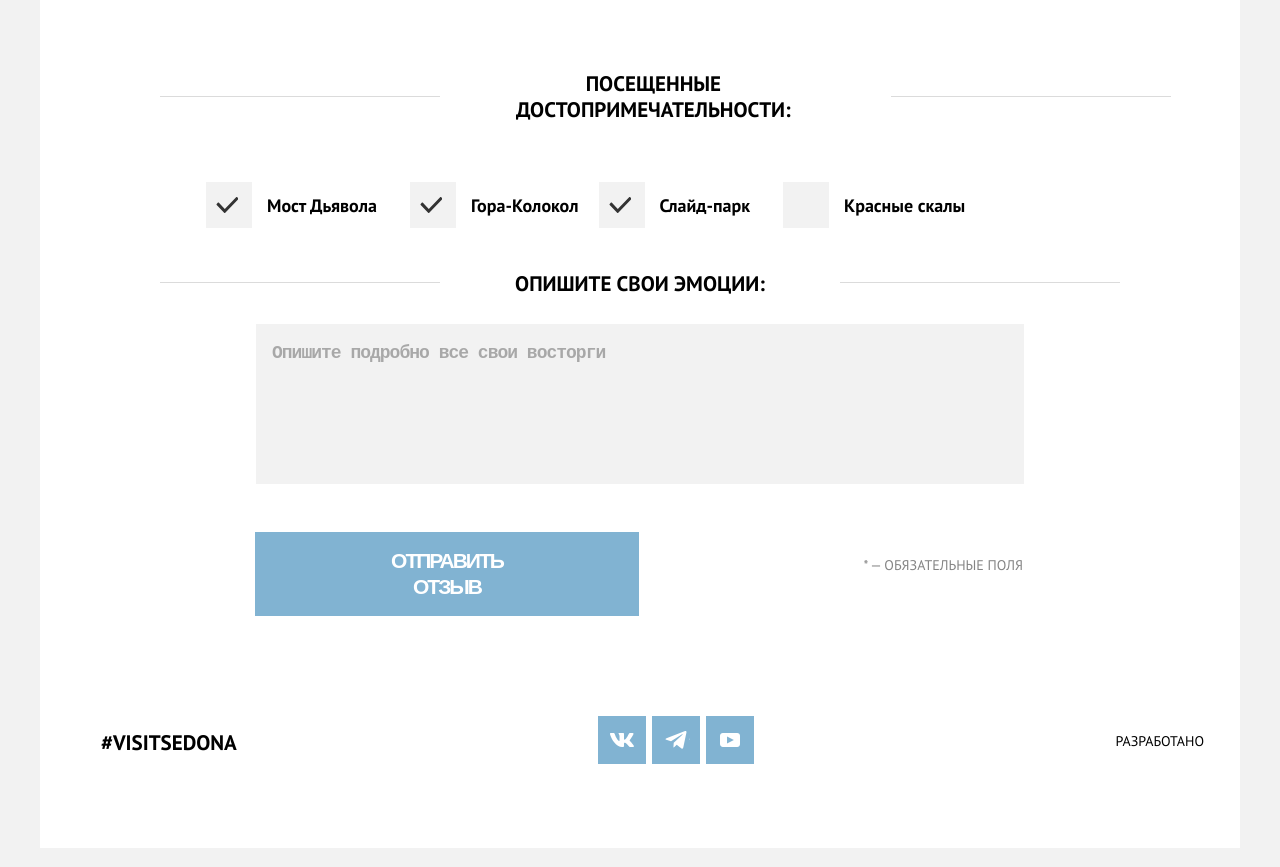
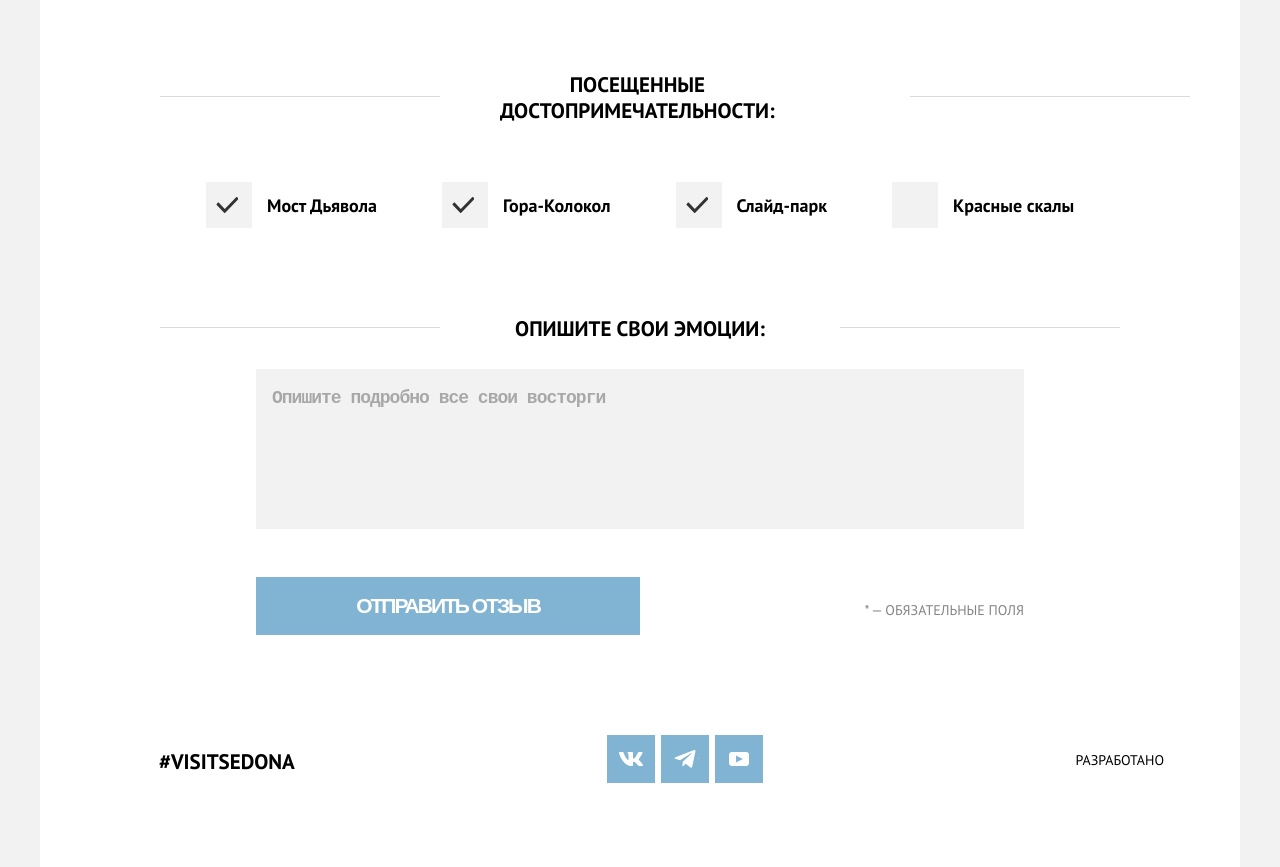
Before and after one commit to htmlacademy-adaptive/1922713-sedona-27, a website: page source/form.html in a window 1280 px wide. Shown: the part 1153-2020 px from the top of the page. Drawn offline with nearby package versions, Linux system fonts and the light colour scheme; files that its build step writes are made by us from their sources.

Commit message:
Done PP form desktop

```diff
--- a/source/sass/blocks/feedback-form.scss
+++ b/source/sass/blocks/feedback-form.scss
@@ -291,8 +291,20 @@
 
   @media (min-width: $desktop-width) {
     display: flex;
+    flex-wrap: wrap;
+    width: 960px;
     margin: 0 auto;
-    padding: 39px 50px 0 26px;
+    padding: 39px 45px 45px 45px;
+  }
+}
+
+.feedback-form__title--attractions {
+  @media (min-width: $tablet-width) {
+    padding: 10px 117px 0 117px;
+  }
+
+  @media (min-width: $desktop-width) {
+    padding: 11px 370px 30px 295px;
   }
 }
 
@@ -300,14 +312,31 @@
   @include fontsizes(18px, 26px, 700, $black);
   position: relative;
   display: block;
-  padding-bottom: 36px;
+  margin-bottom: 36px;
   padding-left: 81px;
+
+  @media (min-width: $desktop-width) {
+    padding: 0 64px 0 62px;
+    box-sizing: border-box;
+  }
 }
 
+.feedback-form__label--attractions:nth-of-type(4n) {
+  padding-right: 60px;
+}
+
+
 .feedback-form__label--attractions:nth-of-type(2n) {
-  @media (min-width: $tablet-width) {
+  @media (min-width: $tablet-width) and (max-width: 1199px) {
     grid-column: 3/4;
     padding: 0 0 0 94px;
+  }
+}
+
+.feedback-form__label--attractions:nth-of-type(2n+1) {
+  @media (min-width: $tablet-width) and (max-width: 1199px) {
+    grid-column: 2/3;
+    padding: 0 0 0 62px;
   }
 }
 
@@ -383,16 +412,6 @@
     &::after {
       top: -58px;
     }
-  }
-}
-
-.feedback-form__title--attractions {
-  @media (min-width: $tablet-width) {
-    padding: 10px 117px 0 117px;
-  }
-
-  @media (min-width: $desktop-width) {
-    padding: 10px 330px 31px 330px;
   }
 }
 
@@ -531,7 +550,7 @@
     display: flex;
     width: 768px;
     justify-content: space-between;
-    padding-left: 95px;
+    padding-left: 96px;
   }
 }
 
@@ -562,12 +581,12 @@
   @media (min-width: $tablet-width) {
     width: 324px;
     margin: 0;
-    padding: 16px 16px 16px 16px;
+    // padding: 16px 16px 16px 16px;
   }
 
   @media (min-width: $desktop-width) {
     width: 384px;
-    padding: 16px 101px 16px 101px;
+    // padding: 16px 101px 16px 101px;
   }
 }
 
--- a/source/sass/blocks/footer.scss
+++ b/source/sass/blocks/footer.scss
@@ -11,7 +11,7 @@
   }
 
   @media (min-width: $desktop-width) {
-    // padding: 36px 76px 36px 104px;
+    padding: 36px 76px 36px 119px;
   }
 }
 
--- a/source/sass/blocks/page-header.scss
+++ b/source/sass/blocks/page-header.scss
@@ -121,39 +121,41 @@
 }
 
 .navigation--opened .navigation-toggle-button:hover {
-  &::before {
-    opacity: 0.6;
-    // background-color: rgba($white, 0.6);
-  }
+  opacity: 0.6;
 
-  &::after {
-    opacity: 0.6;
-    // background-color: rgba($white, 0.6);
-  }
+  // &::before {
+  //   opacity: 0.6;
+  //   // background-color: rgba($white, 0.6);
+  // }
+
+  // &::after {
+  //   opacity: 0.6;
+  //   // background-color: rgba($white, 0.6);
+  // }
 }
 
 .navigation--opened .navigation-toggle-button:focus {
-  &::before {
-    opacity: 0.6;
-    // background-color: rgba($white, 0.6);
-  }
+  opacity: 0.6;
+  // &::before {
+  //   // background-color: rgba($white, 0.6);
+  // }
 
-  &::after {
-    opacity: 0.6;
-    // background-color: rgba($white, 0.6);
-  }
+  // &::after {
+  //   opacity: 0.6;
+  //   // background-color: rgba($white, 0.6);
+  // }
 }
 
 .navigation--opened .navigation-toggle-button:active {
-  &::before {
-    opacity: 0.3;
-    // background-color: rgba($white, 0.3);
-  }
+  opacity: 0.3;
+  // &::before {
+  //   // background-color: rgba($white, 0.3);
+  // }
 
-  &::after {
-    opacity: 0.3;
-    // background-color: rgba($white, 0.3);
-  }
+  // &::after {
+  //   opacity: 0.3;
+  //   // background-color: rgba($white, 0.3);
+  // }
 }
 
 .navigation--closed .navigation__list {
```
